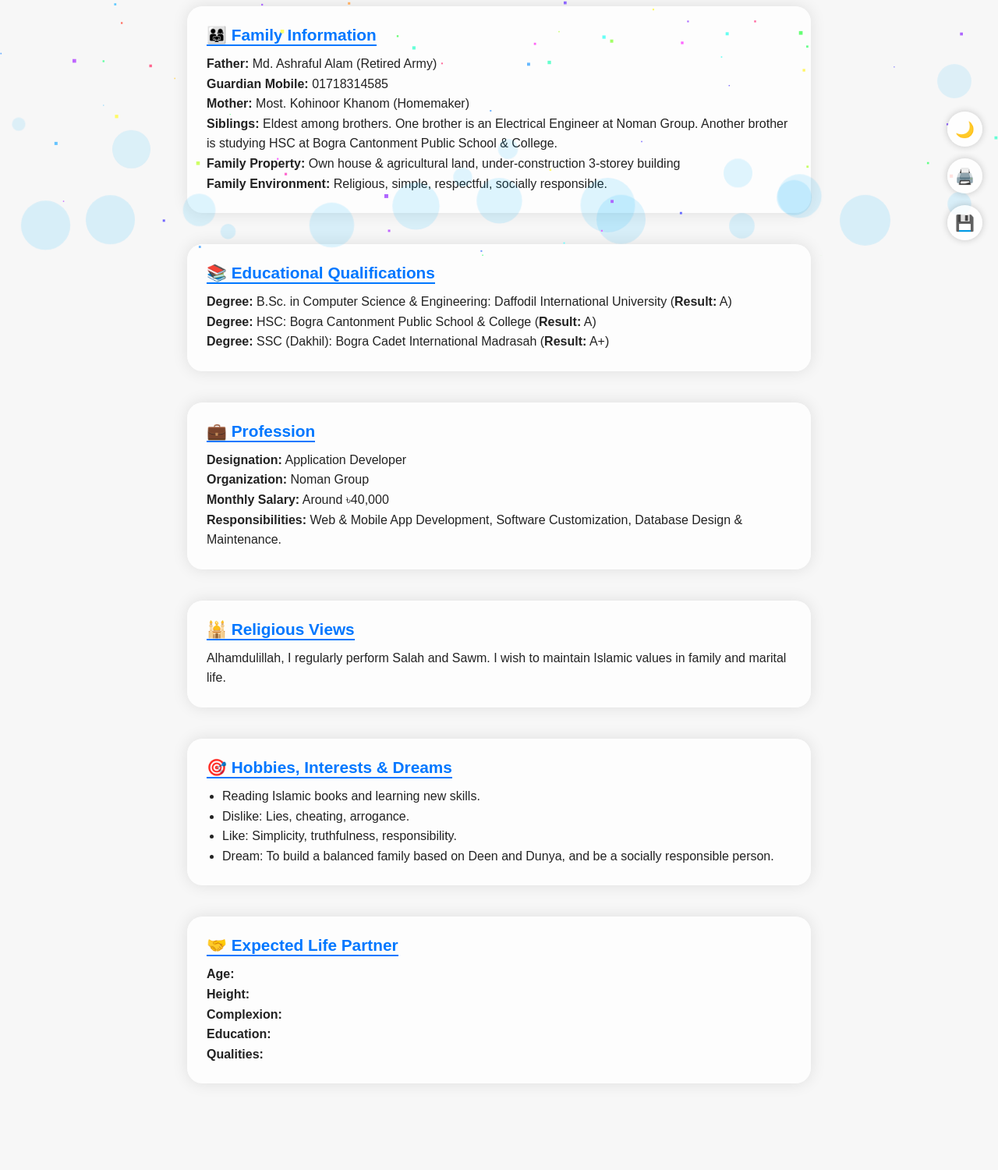
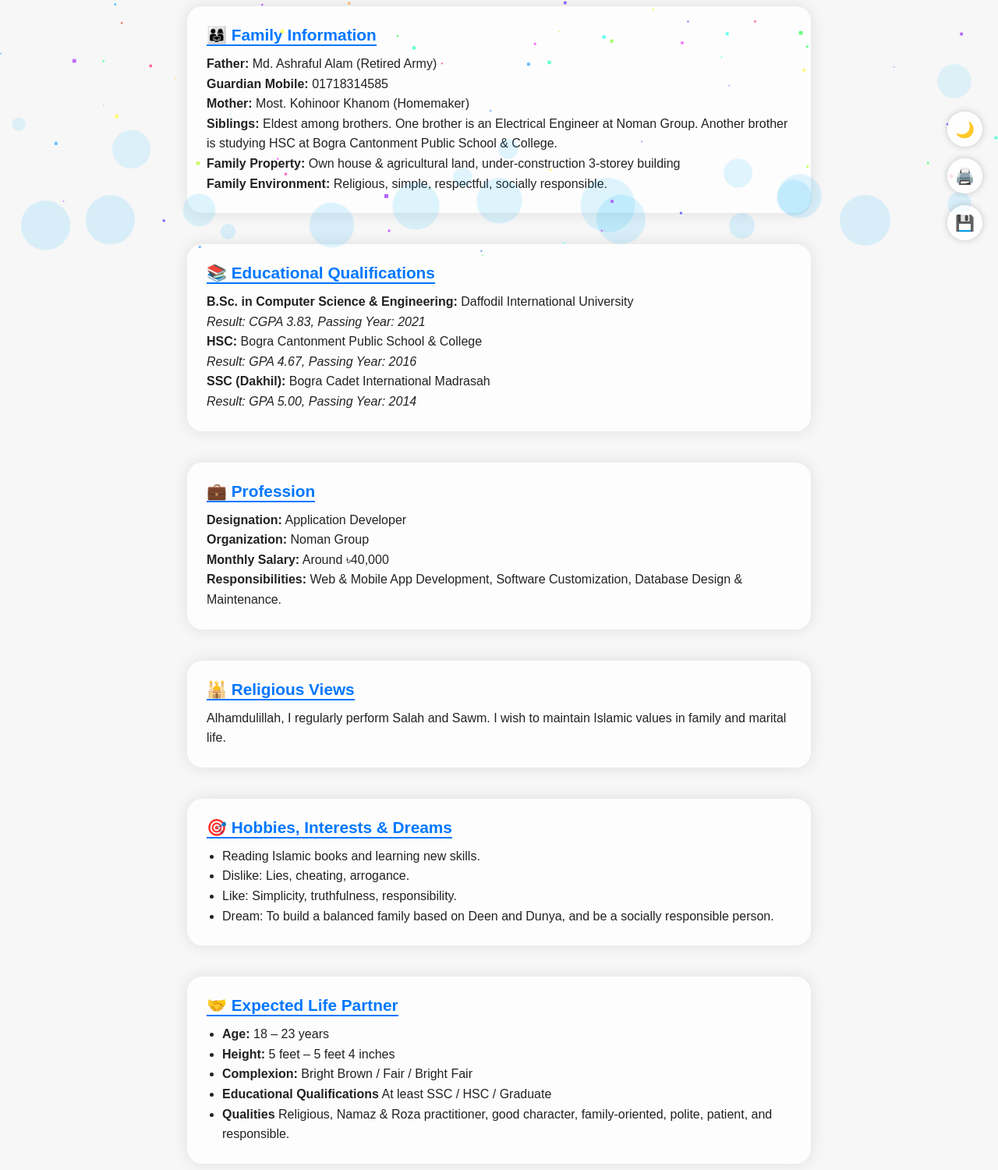
Before and after one commit to kamrul15-8841/kamrul-biodata, a plain HTML site: page marriage_biodata_kamrul_hasan_four.html in a window 1280 px wide. Shown: the part 472-1972 px from the top of the page at 78% size. Drawn offline with Linux system fonts and the light colour scheme.

Commit message:
fix some extra maintenance

```diff
--- a/data.js
+++ b/data.js
@@ -1,9 +1,9 @@
 
 const biodata = {
   en: {
-    title: "Md. Kamrul Hasan - Marriage Biodata",
+    title: "Md. Kamrul Hasan - Marriage Bio Data",
     labels: {
-      marriageBiodata: "Marriage Biodata",
+      marriageBiodata: "Marriage Bio Data",
       name: "Name:",
       dob: "Date of Birth:",
       age: "Age:",
@@ -60,17 +60,20 @@ const biodata = {
       {
         degree: "B.Sc. in Computer Science & Engineering",
         institution: "Daffodil International University",
-        result: "A"
+        result: "CGPA 3.83",
+        passingYear: 2021
       },
       {
         degree: "HSC",
         institution: "Bogra Cantonment Public School & College",
-        result: "A"
+        result: "GPA 4.67",
+        passingYear: 2016
       },
       {
         degree: "SSC (Dakhil)",
         institution: "Bogra Cadet International Madrasah",
-        result: "A+"
+        result: "GPA 5.00",
+        passingYear: 2014
       }
     ],
     profession: {
@@ -155,17 +158,20 @@ const biodata = {
       {
         degree: "বি.এস.সি ইন কম্পিউটার সায়েন্স এন্ড ইঞ্জিনিয়ারিং",
         institution: "ড্যাফোডিল ইন্টারন্যাশনাল ইউনিভার্সিটি",
-        result: "এ"
+        result: "সিজিপিএ ৩.৮৩",
+        passingYear: "২০২১"
       },
       {
         degree: "এইচএসসি",
         institution: "বগুড়া ক্যান্টনমেন্ট পাবলিক স্কুল এন্ড কলেজ",
-        result: "এ"
+        result: "জিপিএ ৪.৬৭",
+        passingYear: "২০১৬"
       },
       {
         degree: "এসএসসি (দাখিল)",
         institution: "বগুড়া ক্যাডেট ইন্টারন্যাশনাল মাদরাসা",
-        result: "এ+"
+        result: "জিপিএ ৫.০০",
+        passingYear: "২০১৪"
       }
     ],
     profession: {
--- a/marriage_biodata_kamrul_hasan_four.html
+++ b/marriage_biodata_kamrul_hasan_four.html
@@ -246,11 +246,7 @@
 
   <div class="card">
     <h2 class="section-title" id="partner-expectations-label">🤝 Expected Life Partner</h2>
-    <p><strong id="partner-age-label">Age:</strong> <span id="partner-age"></span></p>
-    <p><strong id="partner-height-label">Height:</strong> <span id="partner-height"></span></p>
-    <p><strong id="partner-complexion-label">Complexion:</strong> <span id="partner-complexion"></span></p>
-    <p><strong id="partner-education-label">Education:</strong> <span id="partner-education"></span></p>
-    <p><strong id="partner-qualities-label">Qualities:</strong> <span id="partner-qualities"></span></p>
+    <ul id="partner-expectations-list"></ul>
   </div>
 
   <div class="corner-icons">
--- a/renderer.js
+++ b/renderer.js
@@ -108,7 +108,7 @@ document.addEventListener('DOMContentLoaded', () => {
         eduListContainer.innerHTML = '';
         data.education.forEach(edu => {
           const p = document.createElement('p');
-          p.innerHTML = `<strong>${labels.degree || 'Degree:'}</strong> ${edu.degree}: ${edu.institution} (<strong>${labels.result || 'Result:'}</strong> ${edu.result})`;
+          p.innerHTML = `<strong>${edu.degree}:</strong> ${edu.institution}<br><em>Result: ${edu.result}, Passing Year: ${edu.passingYear}</em>`;
           eduListContainer.appendChild(p);
         });
       }
@@ -117,7 +117,7 @@ document.addEventListener('DOMContentLoaded', () => {
           eduUl.innerHTML = '';
           data.education.forEach(edu => {
               const li = document.createElement('li');
-              li.innerHTML = `<strong>${labels.degree || 'Degree:'}</strong> ${edu.degree}: ${edu.institution} (<strong>${labels.result || 'Result:'}</strong> ${edu.result})`;
+              li.innerHTML = `<strong>${edu.degree}:</strong> ${edu.institution}<br><em>Result: ${edu.result}, Passing Year: ${edu.passingYear}</em>`;
               eduUl.appendChild(li);
           });
       }
@@ -149,7 +149,7 @@ document.addEventListener('DOMContentLoaded', () => {
           Object.entries(data.partnerExpectations).forEach(([key, value]) => {
               const li = document.createElement('li');
               const formattedKey = labels[key] || (key.charAt(0).toUpperCase() + key.slice(1));
-              li.innerHTML = `<strong>${formattedKey}:</strong> ${value}`;
+              li.innerHTML = `<strong>${formattedKey}</strong> ${value}`;
               partnerList.appendChild(li);
           });
       }
```
Also changed, not shown: marriage_biodata_kamrul_hasan.html (+4 -4 lines), marriage_biodata_kamrul_hasan_three.html (+7 -1 lines).
